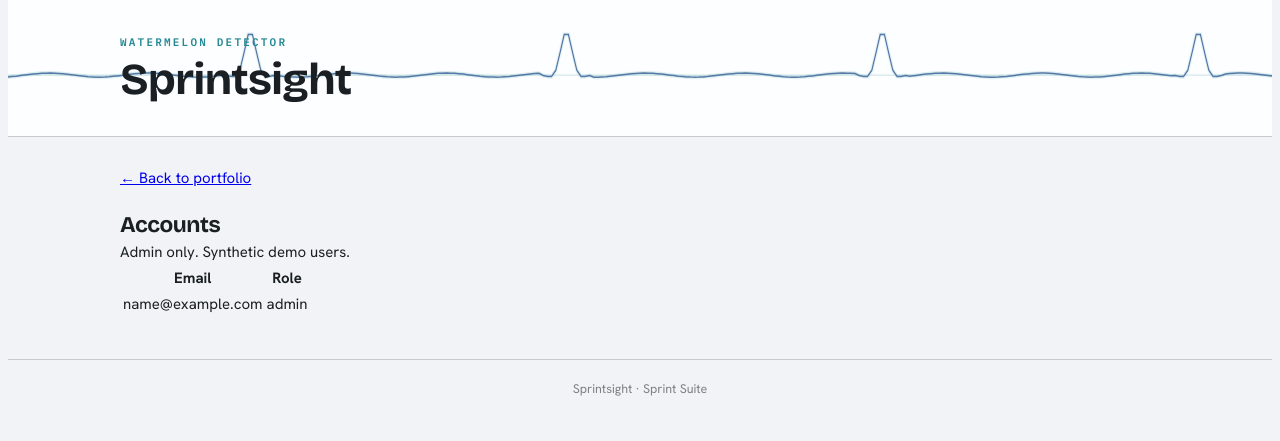
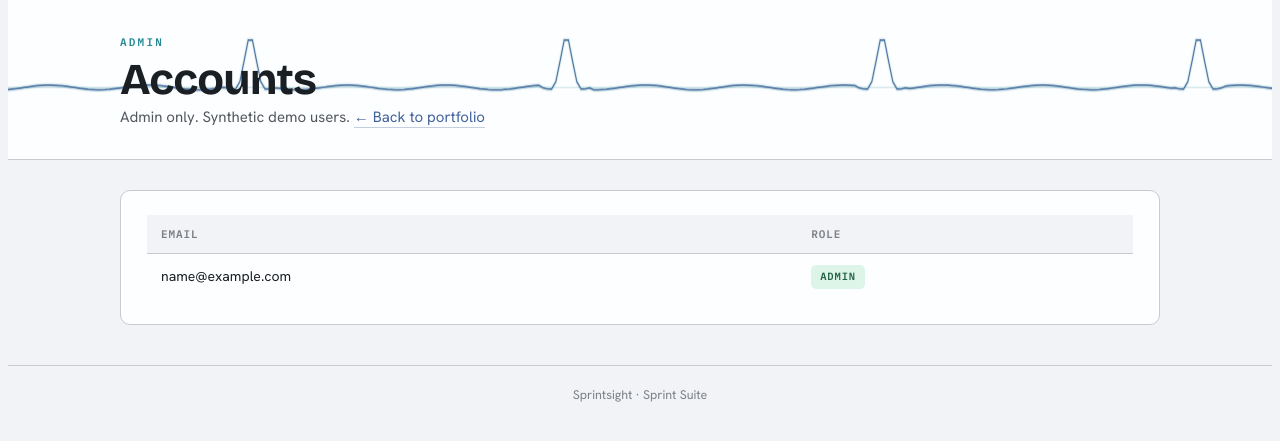
Before and after one commit to davidmjackson/sight, a FastAPI app: template sprintsight/web/templates/admin_accounts.html in a window 1280 px wide. Shown: the part 66-507 px from the top of the page. Run offline with FastAPI, Linux system fonts and the light colour scheme; the template is opened without the code that fills it: most values are stand-ins (such as "Sample title", 1, 10 or a date in 2020); some libraries are stand-ins or nearby versions.

Commit message:
feat(web): reskin admin accounts; flag learning; finish Instrument alignment

```diff
--- a/sprintsight/web/templates/admin_accounts.html
+++ b/sprintsight/web/templates/admin_accounts.html
@@ -1,17 +1,19 @@
 {% extends "base.html" %}
 {% block title %}Accounts - Sprintsight{% endblock %}
+{% block eyebrow %}Admin{% endblock %}
+{% block heading %}Accounts{% endblock %}
+{% block sub %}Admin only. Synthetic demo users. <a class="lnk" href="/">&larr; Back to portfolio</a>{% endblock %}
 {% block main %}
-<p><a href="/" class="back">&larr; Back to portfolio</a></p>
-<section class="accounts">
-  <h1>Accounts</h1>
-  <p class="sub">Admin only. Synthetic demo users.</p>
-  <table>
+<div class="card">
+  <div class="table-wrap">
+    <table class="table">
       <thead><tr><th>Email</th><th>Role</th></tr></thead>
       <tbody>
         {% for a in accounts %}
-      <tr><td>{{ a.email }}</td><td>{{ a.role }}</td></tr>
+        <tr><td>{{ a.email }}</td><td><span class="pill pill-ok">{{ a.role }}</span></td></tr>
         {% endfor %}
       </tbody>
     </table>
-</section>
+  </div>
+</div>
 {% endblock %}
```
Also changed, not shown: HANDOVER.md (+1 -0 lines), tests/web/test_pages.py (+1 -0 lines). Lines whose indentation alone changed are shown as unchanged.
